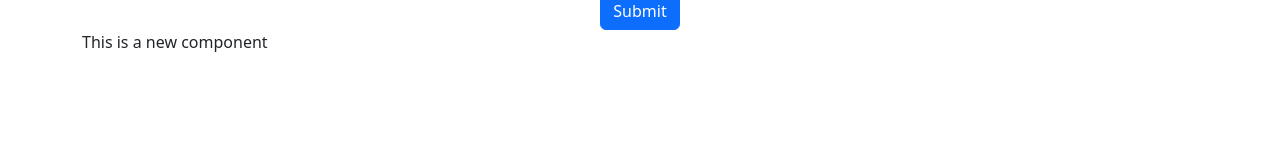
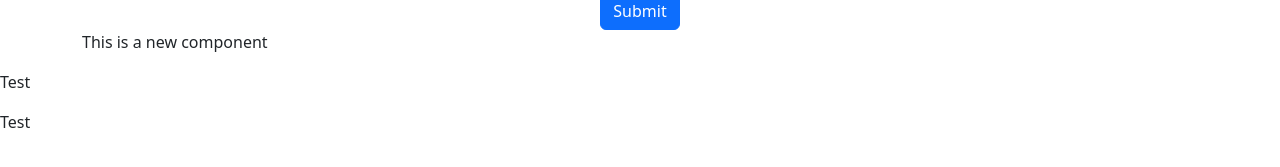
Before and after one commit to habibzaman/short-url, a React (Create React App) app: page / in a window 1280 px wide. Shown: the part 205-372 px from the top of the page. Built offline with nearby package versions, Linux system fonts and the light colour scheme.

Commit message:
testing another component

```diff
--- a/src/App.js
+++ b/src/App.js
@@ -100,7 +100,11 @@ function TextBox(){
 
 function TestComponent(){
   return (
-    <h3>Test</h3>
+    <div>
+      <p>Test</p>
+      <p>Test</p>
+    </div>
+
   )
 }
 
@@ -109,6 +113,7 @@ function App(){
     <div>
       <DbSectoin />
       <TextBox />
+      <TestComponent />
     </div>
   )
 }
```
